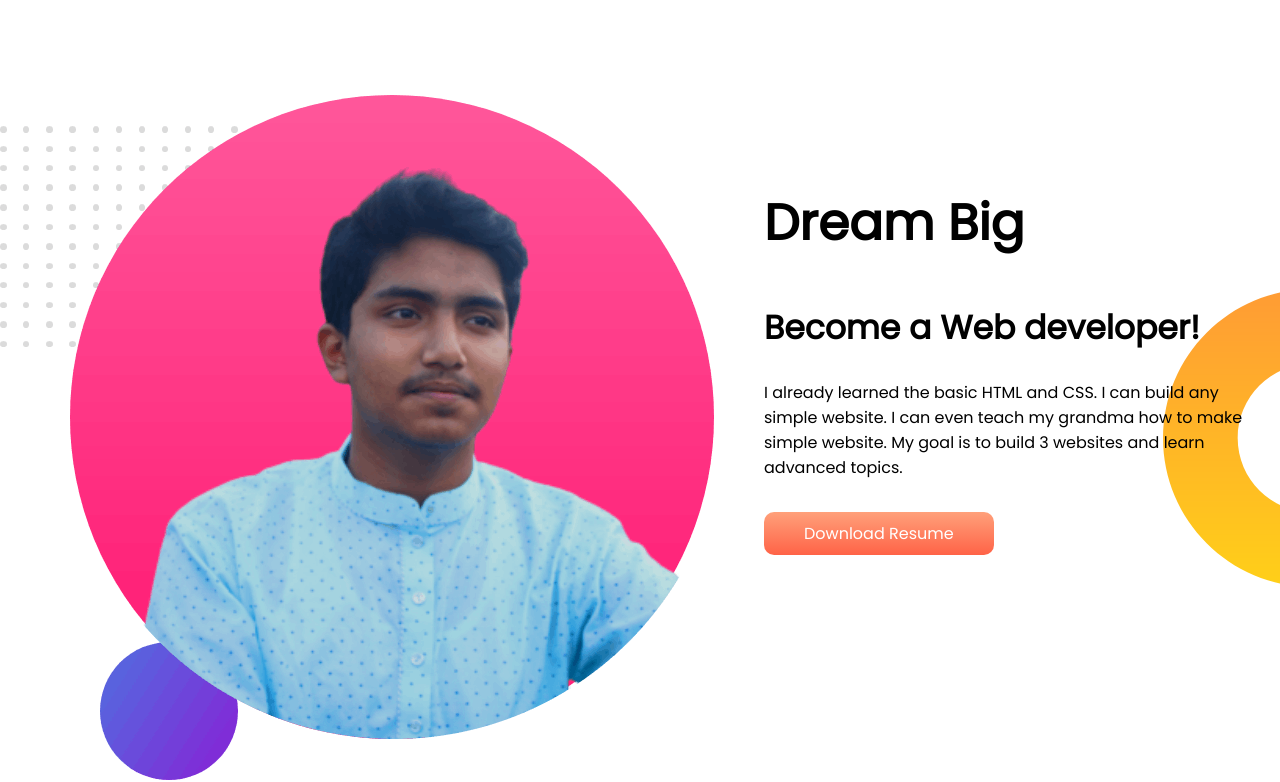
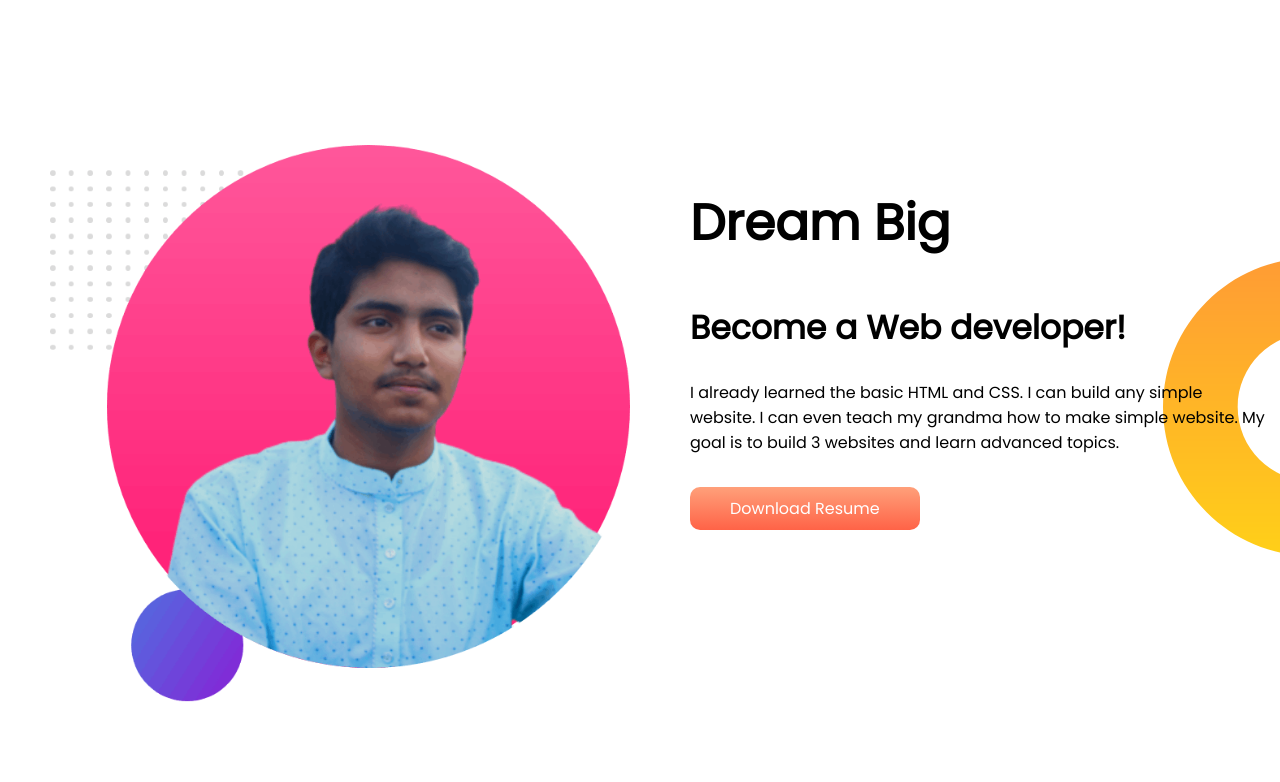
Before and after one commit to ihasaniftekhar/portfolio, a plain HTML site: page index.html in a window 1280 px wide. Shown: the part 628-1410 px from the top of the page. Drawn offline with Linux system fonts and the light colour scheme.

Commit message:
Fixed some bugs

```diff
--- a/index.html
+++ b/index.html
@@ -35,9 +35,11 @@
 
     </section>
 
-    <section class="top-banner dream-big flexible">
+    <section class="dream-big flexible">
 
-        <img src="images/my-bg2.png" alt="second image">
+        <div class="half-width">
+            <img src="images/my-bg2.png" alt="second image">
+        </div>
 
         <div class="half-width">
 
--- a/style.css
+++ b/style.css
@@ -41,9 +41,14 @@ h1{
 }
 
 .dream-big{
+    margin-bottom: 80px;
     background-repeat: no-repeat;
     background-image: url(images/dream-bg.png);
     background-position: right;
+}
+
+.dream-big img{
+    width: 100%;
 }
 
 .flexible{
```
